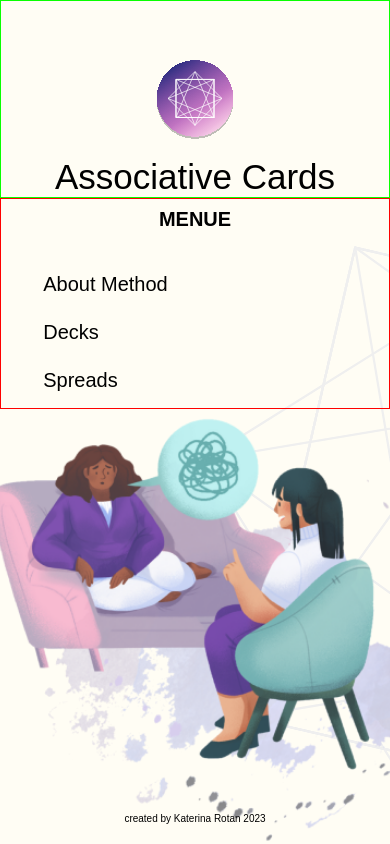
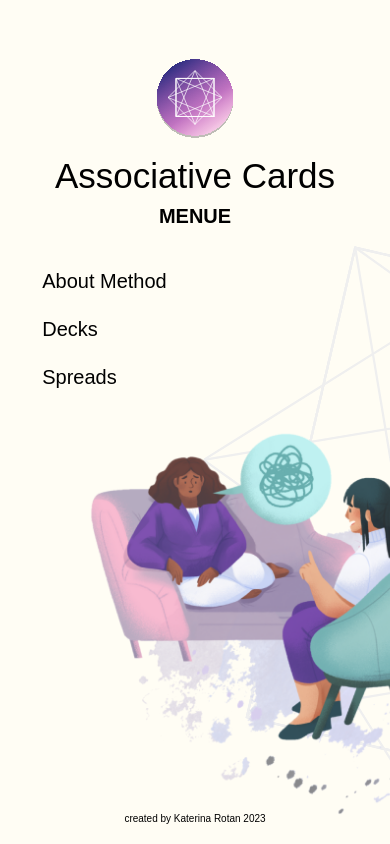
Before and after one commit to katerotan/MAC, a plain HTML site: page menu-page.html in a window 390 px wide. Drawn offline with nearby package versions, Linux system fonts and the light colour scheme; a web font is replaced by a local one.

Commit message:
Menu done

```diff
--- a/sass/_header.scss
+++ b/sass/_header.scss
@@ -1,6 +1,6 @@
 @media screen and (max-width: 430px) {
   .header {
-    border: solid 1px rgb(9, 255, 0);
+    // border: solid 1px rgb(9, 255, 0);
     margin: 0;
   }
 
--- a/sass/_main-content.scss
+++ b/sass/_main-content.scss
@@ -64,12 +64,13 @@ body {
     padding: 0;
     background-image: url('../images/girls.png'), url('../images/half_mandala.svg');
     background-repeat: no-repeat, no-repeat;
-    background-size: 50vh, 50vh;
-    background-position: bottom, 15vh 15vh;
+    background-size: 45vh, 50vh;
+    background-position: 10vh 50vh, 15vh 15vh;
+    overflow: hidden;
   }
 
   .main-menu {
-    border: solid 1px red;
+    // border: solid 1px red;
     margin: 0;
     padding-top: 1vh;
     padding-left: 5vh;
```
Also changed, not shown: css/main.css, css/main.min.css, 2 other files.
